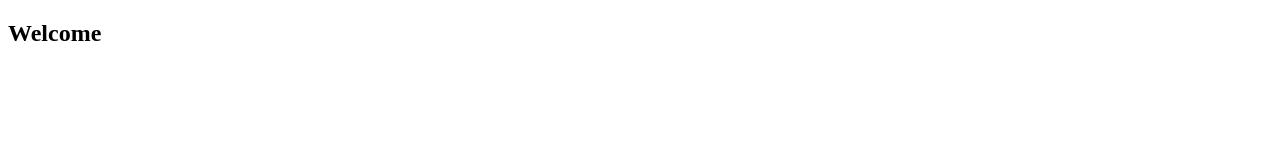
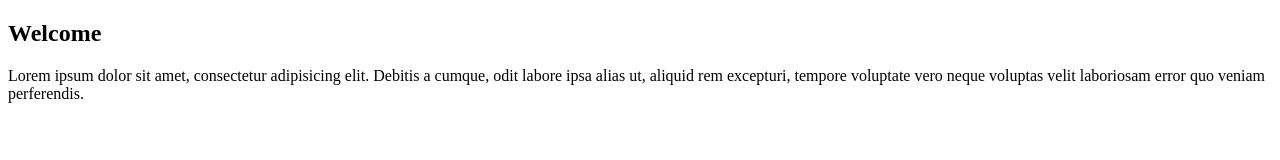
Before and after one commit to IfeomaLinda/PRACTICALS, a plain HTML site: page index.html in a window 1280 px wide. Drawn offline with Linux system fonts and the light colour scheme.

Commit message:
Added a paragragh

```diff
--- a/index.html
+++ b/index.html
@@ -8,5 +8,8 @@
 </head>
 <body>
     <h2>Welcome</h2>
+    <p>
+        Lorem ipsum dolor sit amet, consectetur adipisicing elit. Debitis a cumque, odit labore ipsa alias ut, aliquid rem excepturi, tempore voluptate vero neque voluptas velit laboriosam error quo veniam perferendis.
+    </p>
 </body>
 </html>
```
